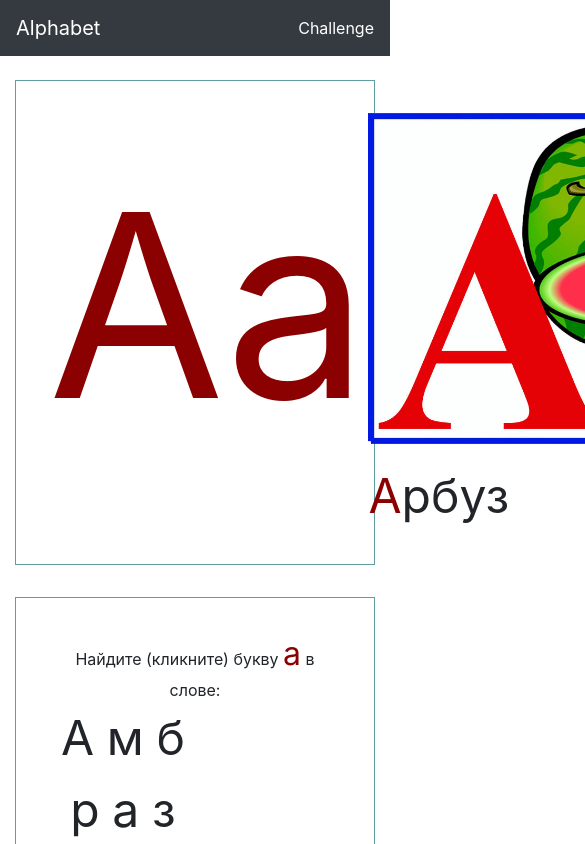
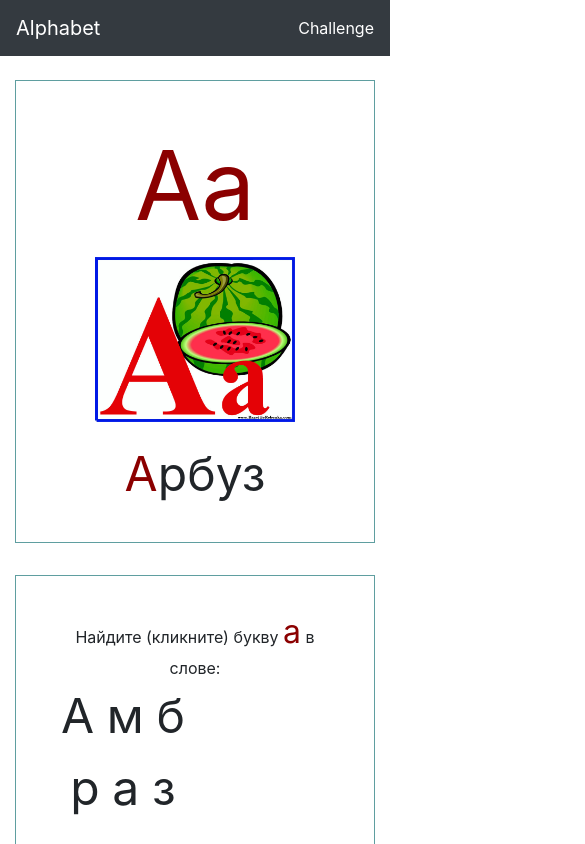
Before and after one commit to LaStudoAngular/angular-alphabet-app, an Angular app: page / in a window 390 px wide. Both pictures are taken after a click on the button "Go To Challenge". Shown: the top 844 px of the page, 585 px wide, since content can reach past the window. Built offline with nearby package versions, Linux system fonts and the light colour scheme.

Commit message:
feat: add adaptive for challenge-up

```diff
--- a/src/app/challenge/challenge/challenge-up/challenge-up.component.scss
+++ b/src/app/challenge/challenge/challenge-up/challenge-up.component.scss
@@ -24,3 +24,34 @@
     }
   }
 }
+
+@media (max-width: 992px) {
+  .challenge-up {
+    flex-direction: column;
+
+    &__primary,
+    &__secondary {
+      text-align: center;
+    }
+  }
+}
+
+@media (max-width: 576px) {
+  .challenge-up__letter {
+    font-size: 10rem;
+  }
+
+  .challenge-up__image {
+    width: 300px;
+  }
+}
+
+@media (max-width: 400px) {
+  .challenge-up__letter {
+    font-size: 6rem;
+  }
+
+  .challenge-up__image {
+    width: 200px;
+  }
+}
```
